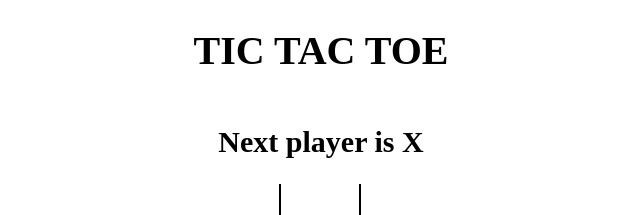
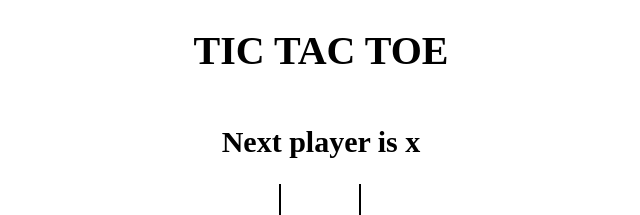
Before and after one commit to Ishita017/tictactoe, a React (Vite) app: page / in a window 1280 px wide. Shown: the top 215 px of the page, without its empty margins (319-959 px from the left). Built offline with nearby package versions, Linux system fonts and the light colour scheme; the HTML template or start-up script is replaced by a standard one.

Commit message:
displayed draw message with conditional rendring

```diff
--- a/src/App.jsx
+++ b/src/App.jsx
@@ -1,6 +1,7 @@
 import React, { useState } from 'react';
 import Board from './Components/Board';
 import History from './Components/History';
+import StatusMessage from './Components/StatusMessage';
 import './styles/root.scss';
 import { calculateWinner } from './helpers';
 const App = () => {
@@ -20,10 +21,6 @@ const App = () => {
   const current = history[currentMove];
 
   const winner = calculateWinner(current.board);
-
-  const message = winner
-    ? `winner is ${winner}`
-    : `Next player is ${current.isXNext ? 'X' : '0'} `;
 
   const handleSquareClick = position => {
     if (current.board[position] || winner) {
@@ -53,7 +50,7 @@ const App = () => {
   return (
     <div className="app">
       <h1>TIC TAC TOE</h1>
-      <h2>{message}</h2>
+      <StatusMessage current={current} />
       <Board board={current.board} handleSquareClick={handleSquareClick} />
       <History history={history} moveTo={moveTo} currentMove={currentMove} />
     </div>
--- /dev/null
+++ b/src/Components/StatusMessage.jsx
@@ -0,0 +1,21 @@
+import React from 'react';
+
+const StatusMessage = ({ winner, current }) => {
+  //   const message = winner
+  //     ? `winner is ${winner}`
+  //     : `Next player is ${current.isXNext ? 'X' : '0'} `;
+
+  const noMovesLeft = current.board.every(el => el !== null);
+
+  return (
+    <h2>
+      {winner && `winner is ${winner}`}
+      {!winner &&
+        !noMovesLeft &&
+        `Next player is ${current.isXNext ? 'x' : '0'}`}
+      {!winner && noMovesLeft && 'X and 0 tied'}
+    </h2>
+  );
+};
+
+export default StatusMessage;
```
